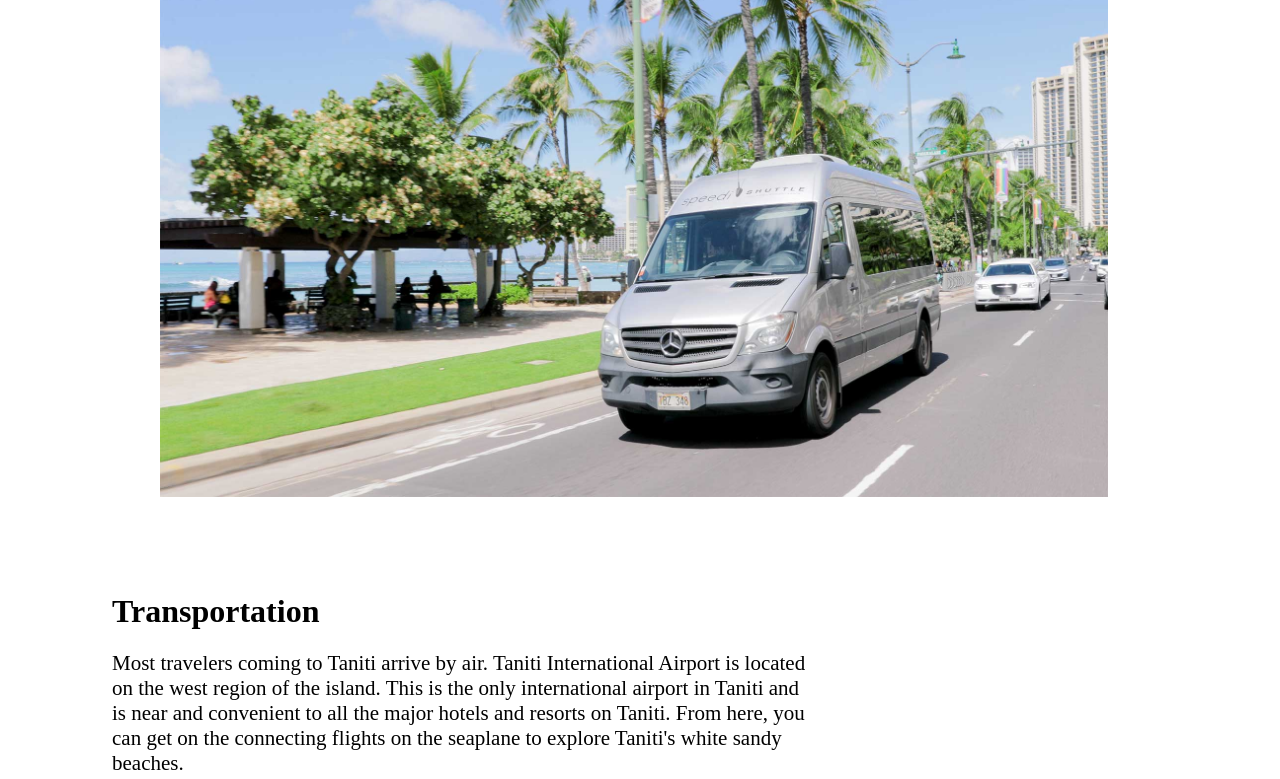
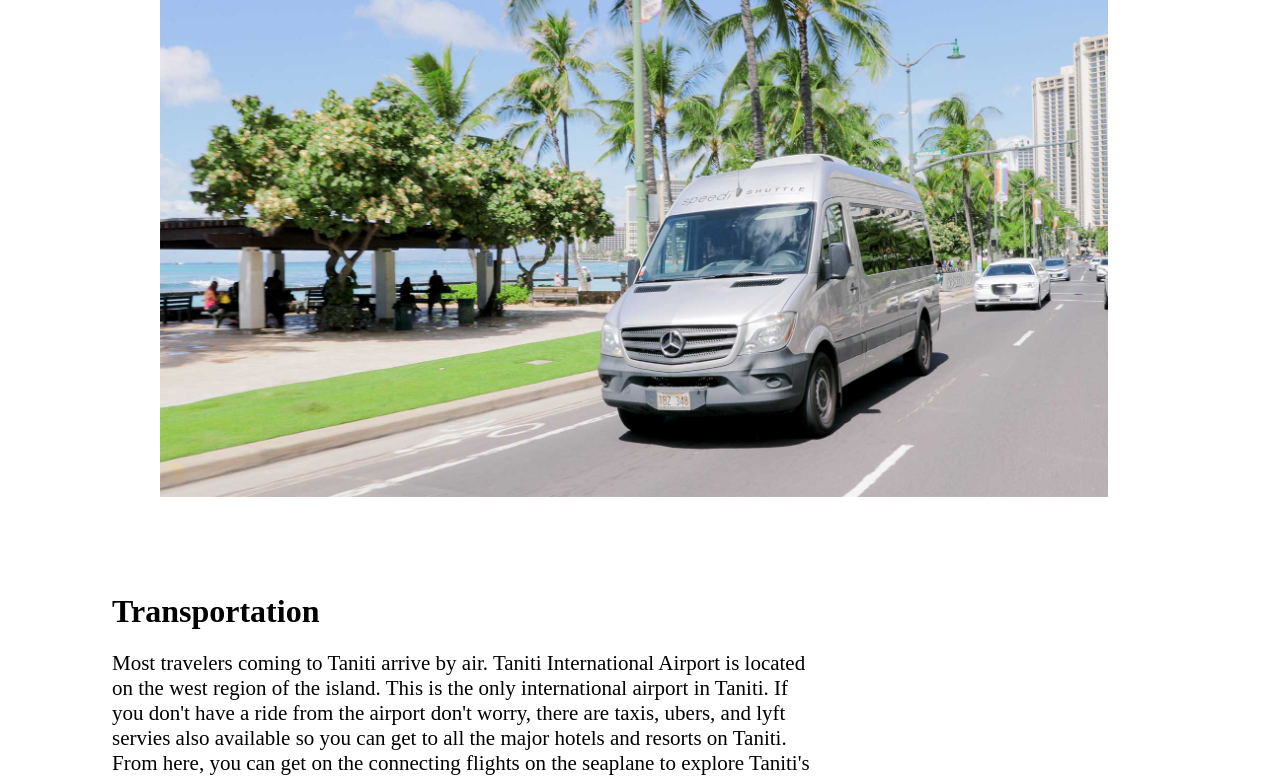
Before and after one commit to tgar312/tanitian-prototype-, a plain HTML site: page Transportation.html in a window 1280 px wide. Shown: the part 156-935 px from the top of the page. Drawn offline with Linux system fonts and the light colour scheme.

Commit message:
Update Transportation.html

```diff
--- a/Transportation.html
+++ b/Transportation.html
@@ -35,9 +35,10 @@
                         <span style="font-weight: 400;">
                            Most travelers coming to Taniti arrive by air.
                            Taniti International Airport is located on the west region of the island. This is the only
-                           international airport in Taniti and is near and convenient to all the
+                           international airport in Taniti. If you don't have a ride from the airport don't worry, there are taxis, ubers, and lyft
+                            servies also available so you can get to all the
                            major hotels and resorts on Taniti. From here, you can get on the connecting
-                           flights on the seaplane to explore Taniti's white sandy beaches.
+                           flights on the seaplane to explore Taniti's white sandy beaches
                         </span>
                     </p>
                     <p>
```
